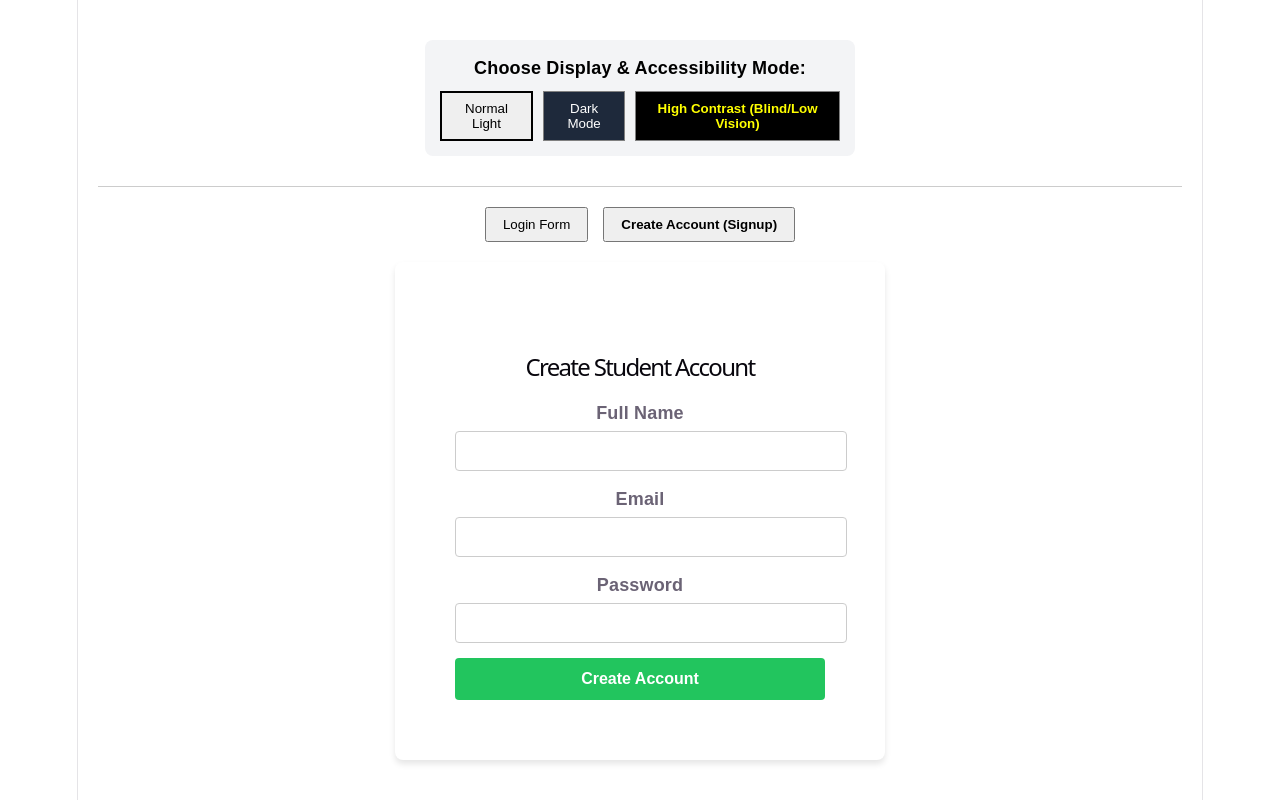
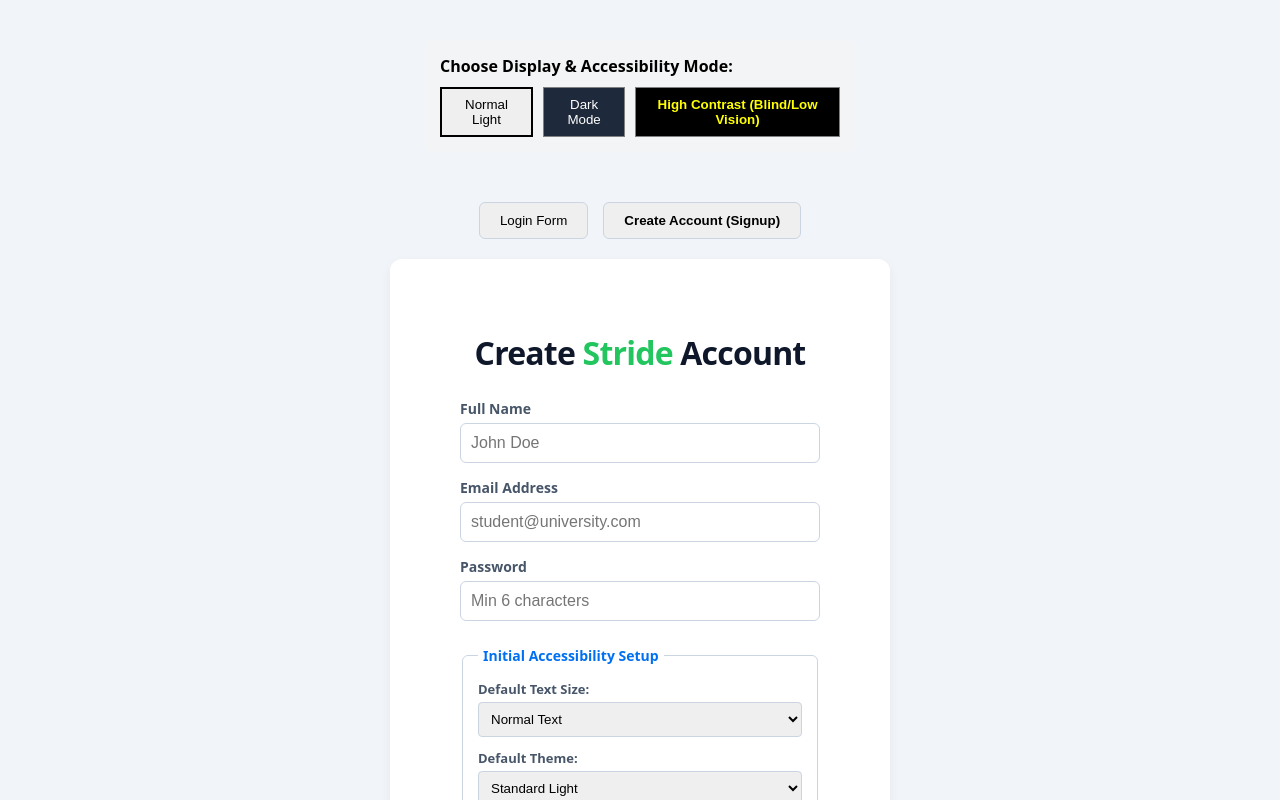
Before and after one commit to sachiikrish/study_assistant, a React (Vite) app: page / in a window 1280 px wide. Both pictures are taken after typing "name@example.com", "Sample123" into the empty fields and a click on the button "Create Account (Signup)". Shown: the top 800 px of the page. Built offline with nearby package versions, Linux system fonts and the light colour scheme.

Commit message:
completed all teammate features with high contrast and dark mode styling

```diff
--- a/src/App.jsx
+++ b/src/App.jsx
@@ -3,51 +3,51 @@ import LoginPage from './pages/login/LoginPage';
 import SignupPage from './pages/login/SignupPage';
 import ThemeToggle from './pages/login/ThemeToggle';
 import StudentDashboard from './pages/dashboard/StudentDashboard';
+import './index.css'; // Global color settings connect karein
 
 export default function App() {
-  const [currentView, setCurrentView] = useState('login'); // login, signup, dashboard
+  const [currentView, setCurrentView] = useState('login');
   const [isLoggedIn, setIsLoggedIn] = useState(false);
 
-  // Jab successfully login ho jaye
   const handleLoginSuccess = () => {
     setIsLoggedIn(true);
     setCurrentView('dashboard');
   };
 
-  // Jab user logout kare
   const handleLogout = () => {
     setIsLoggedIn(false);
     setCurrentView('login');
   };
 
   return (
-    <div style={{ minHeight: '100vh', padding: '20px', fontFamily: 'sans-serif' }}>
-      <header style={{ borderBottom: '1px solid #ccc', paddingBottom: '10px', marginBottom: '20px' }}>
+    <div style={{ minHeight: '100vh', padding: '20px', transition: 'all 0.2s' }}>
+
+      {/* Persistent Accessibility Toolbar */}
+      <header style={{ paddingBottom: '10px', marginBottom: '20px', display: 'flex', justifyContent: 'center' }}>
         <ThemeToggle />
       </header>
 
       <main style={{ display: 'flex', flexDirection: 'column', alignItems: 'center' }}>
 
-        {/* Agar user logged in nahi hai toh normal Login/Signup toggle dikhao */}
         {!isLoggedIn && (
           <div style={{ marginBottom: '20px', display: 'flex', gap: '15px' }}>
             <button
               onClick={() => setCurrentView('login')}
-              style={{ padding: '8px 16px', fontWeight: currentView === 'login' ? 'bold' : 'normal', cursor: 'pointer' }}
+              style={{ padding: '10px 20px', fontWeight: currentView === 'login' ? 'bold' : 'normal', cursor: 'pointer', borderRadius: '6px', border: '1px solid #cbd5e1' }}
             >
               Login Form
             </button>
             <button
               onClick={() => setCurrentView('signup')}
-              style={{ padding: '8px 16px', fontWeight: currentView === 'signup' ? 'bold' : 'normal', cursor: 'pointer' }}
+              style={{ padding: '10px 20px', fontWeight: currentView === 'signup' ? 'bold' : 'normal', cursor: 'pointer', borderRadius: '6px', border: '1px solid #cbd5e1' }}
             >
               Create Account (Signup)
             </button>
           </div>
         )}
 
-        {/* Dynamic screen rendering flow */}
-        <div style={{ width: '100%', maxWidth: currentView === 'dashboard' ? '900px' : '450px', background: '#fff', padding: '20px', borderRadius: '8px', boxShadow: '0 4px 6px rgba(0,0,0,0.1)' }}>
+        {/* Dynamic Display Layout Box */}
+        <div style={{ width: '100%', maxWidth: currentView === 'dashboard' ? '1100px' : '450px', background: '#fff', padding: '25px', borderRadius: '12px', boxShadow: '0 4px 12px rgba(0,0,0,0.05)', transition: 'all 0.2s' }}>
           {currentView === 'login' && <LoginPage onLoginSuccess={handleLoginSuccess} />}
           {currentView === 'signup' && <SignupPage />}
           {currentView === 'dashboard' && <StudentDashboard onLogout={handleLogout} />}
--- a/src/index.css
+++ b/src/index.css
@@ -1,111 +1,95 @@
-:root {
-  --text: #6b6375;
-  --text-h: #08060d;
-  --bg: #fff;
-  --border: #e5e4e7;
-  --code-bg: #f4f3ec;
-  --accent: #aa3bff;
-  --accent-bg: rgba(170, 59, 255, 0.1);
-  --accent-border: rgba(170, 59, 255, 0.5);
-  --social-bg: rgba(244, 243, 236, 0.5);
-  --shadow:
-    rgba(0, 0, 0, 0.1) 0 10px 15px -3px, rgba(0, 0, 0, 0.05) 0 4px 6px -2px;
-
-  --sans: system-ui, 'Segoe UI', Roboto, sans-serif;
-  --heading: system-ui, 'Segoe UI', Roboto, sans-serif;
-  --mono: ui-monospace, Consolas, monospace;
-
-  font: 18px/145% var(--sans);
-  letter-spacing: 0.18px;
-  color-scheme: light dark;
-  color: var(--text);
-  background: var(--bg);
-  font-synthesis: none;
-  text-rendering: optimizeLegibility;
-  -webkit-font-smoothing: antialiased;
-  -moz-osx-font-smoothing: grayscale;
-
-  @media (max-width: 1024px) {
-    font-size: 16px;
-  }
+/* --- DEFAULT GLOBAL STYLES --- */
+body {
+  margin: 0;
+  background-color: #f1f5f9;
+  color: #0f172a;
+  font-family: system-ui, sans-serif;
+  transition: background 0.2s, color 0.2s;
 }
 
-@media (prefers-color-scheme: dark) {
-  :root {
-    --text: #9ca3af;
-    --text-h: #f3f4f6;
-    --bg: #16171d;
-    --border: #2e303a;
-    --code-bg: #1f2028;
-    --accent: #c084fc;
-    --accent-bg: rgba(192, 132, 252, 0.15);
-    --accent-border: rgba(192, 132, 252, 0.5);
-    --social-bg: rgba(47, 48, 58, 0.5);
-    --shadow:
-      rgba(0, 0, 0, 0.4) 0 10px 15px -3px, rgba(0, 0, 0, 0.25) 0 4px 6px -2px;
-  }
-
-  #social .button-icon {
-    filter: invert(1) brightness(2);
-  }
+/* --- PERFECT DARK THEME FIX --- */
+body.dark {
+  background-color: #0f172a !important;
+  color: #f8fafc !important;
 }
 
-body {
-  margin: 0;
+/* Base sections and input patches styling under dark mode */
+body.dark div,
+body.dark section,
+body.dark main,
+body.dark form,
+body.dark fieldset {
+  background-color: #1e293b !important;
+  color: #f8fafc !important;
+  border-color: #334155 !important;
 }
 
-#root {
-  width: 1126px;
-  max-width: 100%;
-  margin: 0 auto;
-  text-align: center;
-  border-inline: 1px solid var(--border);
-  min-height: 100svh;
-  display: flex;
-  flex-direction: column;
-  box-sizing: border-box;
+/* Typography configuration for clean rendering */
+body.dark h1, body.dark h2, body.dark h3,
+body.dark p, body.dark span, body.dark strong,
+body.dark label, body.dark li {
+  background-color: transparent !important; /* Isse text ke peeche ke kaale boxes humesha ke liye hat jayenge */
+  color: #f8fafc !important;
 }
 
-h1,
-h2 {
-  font-family: var(--heading);
-  font-weight: 500;
-  color: var(--text-h);
+/* Sleek Blue Buttons for Dark Mode */
+body.dark button {
+  background-color: #2563eb !important;
+  color: #ffffff !important;
+  border: none !important;
+  border-radius: 6px !important;
 }
 
-h1 {
-  font-size: 56px;
-  letter-spacing: -1.68px;
-  margin: 32px 0;
-  @media (max-width: 1024px) {
-    font-size: 36px;
-    margin: 20px 0;
-  }
-}
-h2 {
-  font-size: 24px;
-  line-height: 118%;
-  letter-spacing: -0.24px;
-  margin: 0 0 8px;
-  @media (max-width: 1024px) {
-    font-size: 20px;
-  }
-}
-p {
-  margin: 0;
+body.dark button * {
+  background-color: transparent !important;
+  color: #ffffff !important;
 }
 
-code,
-.counter {
-  font-family: var(--mono);
-  display: inline-flex;
-  border-radius: 4px;
-  color: var(--text-h);
+body.dark input, body.dark select {
+  background-color: #0f172a !important;
+  color: #ffffff !important;
+  border: 1px solid #334155 !important;
 }
 
-code {
-  font-size: 15px;
-  line-height: 135%;
-  padding: 4px 8px;
-  background: var(--code-bg);
+
+/* --- PERFECT HIGH CONTRAST THEME FIX --- */
+body.high-contrast {
+  background-color: #000000 !important;
+  color: #ffff00 !important;
 }
+
+body.high-contrast div,
+body.high-contrast section,
+body.high-contrast main,
+body.high-contrast form,
+body.high-contrast fieldset {
+  background-color: #000000 !important;
+  color: #ffff00 !important;
+  border: 2px solid #ffff00 !important;
+}
+
+body.high-contrast h1, body.high-contrast h2, body.high-contrast h3,
+body.high-contrast p, body.high-contrast span, body.high-contrast strong,
+body.high-contrast label, body.high-contrast li {
+  background-color: transparent !important; /* Clear highlight layout without text nested blocks */
+  color: #ffff00 !important;
+}
+
+body.high-contrast button {
+  background-color: #ffff00 !important;
+  color: #000000 !important;
+  border: 2px solid #ffffff !important;
+  border-radius: 6px !important;
+  font-weight: bold !important;
+}
+
+body.high-contrast button * {
+  background-color: transparent !important;
+  color: #000000 !important;
+}
+
+body.high-contrast input, body.high-contrast select {
+  background-color: #000000 !important;
+  color: #ffff00 !important;
+  border: 2px solid #ffff00 !important;
+}
--- a/src/pages/login/LoginPage.jsx
+++ b/src/pages/login/LoginPage.jsx
@@ -6,14 +6,14 @@ export default function LoginPage({ onLoginSuccess }) {
 
   const handleLogin = (e) => {
     e.preventDefault();
-    // Login successfully simulated
     onLoginSuccess();
   };
 
   return (
-    <div style={{ padding: '30px', width: '100%', maxWidth: '400px', margin: '0 auto', fontFamily: 'sans-serif', boxSizing: 'border-box' }}>
-      <h2 aria-live="polite" style={{ fontSize: '22px', marginBottom: '25px', textAlign: 'center', color: '#1e293b' }}>
-        Sign In to Study Assistant
+    <div style={{ padding: '30px', width: '100%', maxWidth: '400px', margin: '0 auto', fontFamily: 'system-ui, sans-serif', boxSizing: 'border-box' }}>
+      {/* Premium & Attractive Brand Title */}
+      <h2 aria-live="polite" style={{ fontSize: '32px', marginBottom: '30px', textAlign: 'center', fontWeight: '800', letterSpacing: '-0.8px', color: '#0f172a' }}>
+        Sign In to <span style={{ color: '#0070f3', borderBottom: '3px solid #0070f3', paddingBottom: '2px' }}>Stride</span>
       </h2>
 
       <form onSubmit={handleLogin} style={{ display: 'flex', flexDirection: 'column', gap: '20px' }}>
--- a/src/pages/login/SignupPage.jsx
+++ b/src/pages/login/SignupPage.jsx
@@ -1,57 +1,119 @@
 import React, { useState } from 'react';
 
 export default function SignupPage() {
-  const [formData, setFormData] = useState({ name: '', email: '', password: '' });
+  const [name, setName] = useState('');
+  const [email, setEmail] = useState('');
+  const [password, setPassword] = useState('');
+
+  const [fontSize, setFontSize] = useState('normal');
+  const [initialTheme, setInitialTheme] = useState('light');
+  const [ttsSpeed, setTtsSpeed] = useState('1');
+  const [errorMessage, setErrorMessage] = useState('');
 
   const handleSignup = (e) => {
     e.preventDefault();
-    alert(`Account created for ${formData.name}`);
+    if (password.length < 6) {
+      setErrorMessage('Password must be at least 6 characters long!');
+      return;
+    }
+    setErrorMessage('');
+    alert(`Account created successfully for ${name} with customized preferences!`);
   };
 
   return (
-    <div style={{ padding: '40px', maxWidth: '400px', margin: '0 auto', fontFamily: 'sans-serif' }}>
-      <h1 style={{ fontSize: '24px', marginBottom: '20px' }}>Create Student Account</h1>
+    <div style={{ padding: '20px', width: '100%', maxWidth: '400px', margin: '0 auto', fontFamily: 'system-ui, sans-serif', boxSizing: 'border-box' }}>
+      {/* Attractive Sign Up Title */}
+      <h2 style={{ fontSize: '32px', marginBottom: '25px', textAlign: 'center', fontWeight: '800', letterSpacing: '-0.8px', color: '#0f172a' }}>
+        Create <span style={{ color: '#22c55e' }}>Stride</span> Account
+      </h2>
+
+      <div
+        role="alert"
+        aria-live="assertive"
+        style={{ color: '#ef4444', backgroundColor: errorMessage ? '#fef2f2' : 'transparent', padding: errorMessage ? '10px' : '0', borderRadius: '4px', marginBottom: '15px', fontWeight: 'bold', fontSize: '14px', textAlign: 'center' }}
+      >
+        {errorMessage}
+      </div>
 
       <form onSubmit={handleSignup} style={{ display: 'flex', flexDirection: 'column', gap: '15px' }}>
-        <div>
-          <label htmlFor="name" style={{ display: 'block', fontWeight: 'bold', marginBottom: '5px' }}>Full Name</label>
+        <div style={{ display: 'flex', flexDirection: 'column', gap: '5px' }}>
+          <label htmlFor="signup-name" style={{ fontWeight: 'bold', fontSize: '14px', color: '#475569' }}>Full Name</label>
           <input
-            id="name"
+            id="signup-name"
             type="text"
-            value={formData.name}
-            onChange={(e) => setFormData({ ...formData, name: e.target.value })}
+            value={name}
+            onChange={(e) => setName(e.target.value)}
+            placeholder="John Doe"
             required
-            style={{ width: '100%', padding: '10px', fontSize: '16px', borderRadius: '4px', border: '1px solid #ccc' }}
+            style={{ width: '100%', padding: '10px', fontSize: '16px', borderRadius: '6px', border: '1px solid #cbd5e1', boxSizing: 'border-box' }}
           />
         </div>
 
-        <div>
-          <label htmlFor="signup-email" style={{ display: 'block', fontWeight: 'bold', marginBottom: '5px' }}>Email</label>
+        <div style={{ display: 'flex', flexDirection: 'column', gap: '5px' }}>
+          <label htmlFor="signup-email" style={{ fontWeight: 'bold', fontSize: '14px', color: '#475569' }}>Email Address</label>
           <input
             id="signup-email"
             type="email"
-            value={formData.email}
-            onChange={(e) => setFormData({ ...formData, email: e.target.value })}
+            value={email}
+            onChange={(e) => setEmail(e.target.value)}
+            placeholder="student@university.com"
             required
-            style={{ width: '100%', padding: '10px', fontSize: '16px', borderRadius: '4px', border: '1px solid #ccc' }}
+            style={{ width: '100%', padding: '10px', fontSize: '16px', borderRadius: '6px', border: '1px solid #cbd5e1', boxSizing: 'border-box' }}
           />
         </div>
 
-        <div>
-          <label htmlFor="signup-password" style={{ display: 'block', fontWeight: 'bold', marginBottom: '5px' }}>Password</label>
+        <div style={{ display: 'flex', flexDirection: 'column', gap: '5px' }}>
+          <label htmlFor="signup-password" style={{ fontWeight: 'bold', fontSize: '14px', color: '#475569' }}>Password</label>
           <input
             id="signup-password"
             type="password"
-            value={formData.password}
-            onChange={(e) => setFormData({ ...formData, password: e.target.value })}
+            value={password}
+            onChange={(e) => setPassword(e.target.value)}
+            placeholder="Min 6 characters"
             required
-            style={{ width: '100%', padding: '10px', fontSize: '16px', borderRadius: '4px', border: '1px solid #ccc' }}
+            style={{ width: '100%', padding: '10px', fontSize: '16px', borderRadius: '6px', border: '1px solid #cbd5e1', boxSizing: 'border-box' }}
           />
+        </div>
+
+        <fieldset style={{ border: '1px solid #cbd5e1', borderRadius: '6px', padding: '15px', marginTop: '10px', display: 'flex', flexDirection: 'column', gap: '12px' }}>
+          <legend style={{ fontWeight: 'bold', fontSize: '14px', color: '#0070f3', padding: '0 5px' }}>Initial Accessibility Setup</legend>
+
+          <div style={{ display: 'flex', flexDirection: 'column', gap: '4px' }}>
+            <label htmlFor="pref-font" style={{ fontSize: '13px', color: '#475569', fontWeight: 'bold' }}>Default Text Size:</label>
+            <select id="pref-font" value={fontSize} onChange={(e) => setFontSize(e.target.value)} style={{ padding: '8px', borderRadius: '4px', border: '1px solid #cbd5e1' }}>
+              <option value="normal">Normal Text</option>
+              <option value="large">Large Text (Low Vision)</option>
+              <option value="dyslexia">Dyslexia Friendly Font</option>
+            </select>
+          </div>
+
+          <div style={{ display: 'flex', flexDirection: 'column', gap: '4px' }}>
+            <label htmlFor="pref-theme" style={{ fontSize: '13px', color: '#475569', fontWeight: 'bold' }}>Default Theme:</label>
+            <select id="pref-theme" value={initialTheme} onChange={(e) => setInitialTheme(e.target.value)} style={{ padding: '8px', borderRadius: '4px', border: '1px solid #cbd5e1' }}>
+              <option value="light">Standard Light</option>
+              <option value="dark">Dark Mode</option>
+              <option value="high-contrast">High Contrast (Blind Assistance)</option>
+            </select>
+          </div>
+
+          <div style={{ display: 'flex', flexDirection: 'column', gap: '4px' }}>
+            <label htmlFor="pref-tts" style={{ fontSize: '13px', color: '#475569', fontWeight: 'bold' }}>Screen Reader Voice Speed:</label>
+            <select id="pref-tts" value={ttsSpeed} onChange={(e) => setTtsSpeed(e.target.value)} style={{ padding: '8px', borderRadius: '4px', border: '1px solid #cbd5e1' }}>
+              <option value="1">Normal Speed (1x)</option>
+              <option value="1.25">Slightly Faster (1.25x)</option>
+              <option value="0.75">Slower (0.75x)</option>
+            </select>
+          </div>
+        </fieldset>
+
+        <div style={{ textAlign: 'center', fontSize: '13px', color: '#64748b', margin: '5px 0' }}>
+          <span>Or sign up with: </span>
+          <button type="button" style={{ background: 'none', border: 'none', color: '#0070f3', cursor: 'pointer', fontWeight: 'bold', textDecoration: 'underline' }}>Google SSO</button>
         </div>
 
         <button
           type="submit"
-          style={{ padding: '12px', fontSize: '16px', backgroundColor: '#22c55e', color: '#fff', border: 'none', borderRadius: '4px', cursor: 'pointer', fontWeight: 'bold' }}
+          style={{ padding: '12px', fontSize: '16px', backgroundColor: '#22c55e', color: '#fff', border: 'none', borderRadius: '6px', cursor: 'pointer', fontWeight: 'bold', marginTop: '5px' }}
         >
           Create Account
         </button>
```
Also changed, not shown: src/pages/dashboard/ChatBox.jsx (+6 -2 lines).
